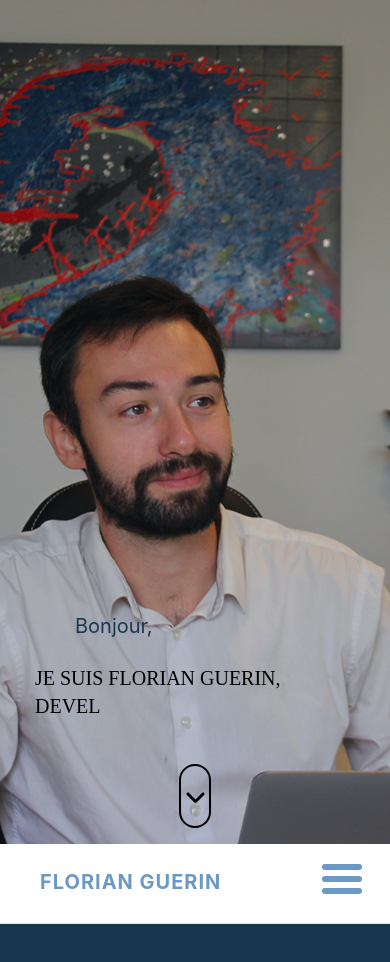
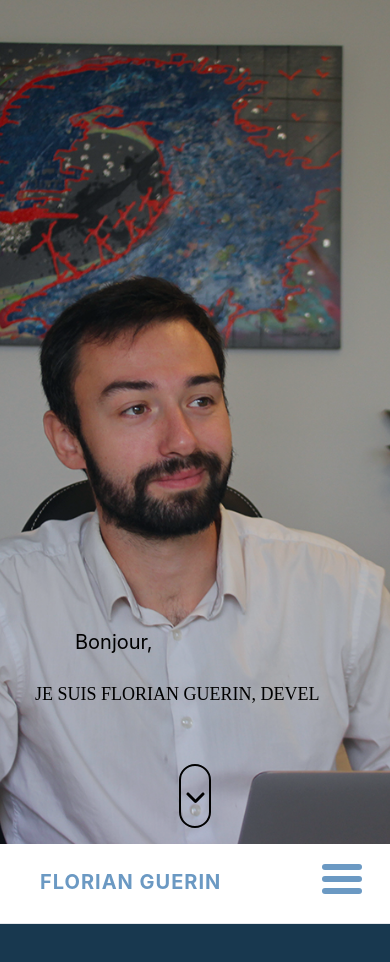
Before and after one commit to sismitrii/portfolio, a React (Create React App) app: page / in a window 390 px wide. Shown: the top 962 px of the page. Built offline with nearby package versions, Linux system fonts and the light colour scheme; a web font is replaced by a local one.

Commit message:
🐛 [Header] : try to remove white stripe on mobile and adjust position of text writted

```diff
--- a/src/component/Header/Header.jsx
+++ b/src/component/Header/Header.jsx
@@ -6,8 +6,10 @@ export default function Header(){
     return (
     <header id="accueil" className="w-screen h-screen bg-bgBlue">
         <img className="w-full h-screen object-cover object-bottom opacity-90" src ={image} alt="Florian Guerin" />
-        <HeaderText />
-        <HeaderScrollBtn />
+        <div className='flex flex-col items-center'>
+            <HeaderText />
+            <HeaderScrollBtn />
+        </div>
     </header>
     )
 }
--- a/src/component/Header/HeaderText.jsx
+++ b/src/component/Header/HeaderText.jsx
@@ -2,9 +2,9 @@ import { TypeAnimation } from 'react-type-animation';
 
 export default function HeaderText(){
     return (
-        <div className="absolute min-w-[320px] w-[80%] sm:w-[500px] lg:w-[45%] 2xl:w-[57%] left-1/2 -translate-x-1/2  bottom-[100px] md:bottom-[150px] 2xl:bottom-[20%]" >
-            <p className="relative left-10 text-bgBlue text-xl md:text-2xl lg:text-3xl mb-6">Bonjour,</p> {/* Voir pour mettre "Hey !!  👋*/}
-            <TypeAnimation className=' h-20 text-xl sm:text-3xl 2xl:text-6xl'
+        <div className="absolute min-w-[320px] w-[80%] sm:w-[500px] lg:w-[45%] 2xl:w-[57%] bottom-[10%] sm:bottom-[100px] md:bottom-[150px] 2xl:bottom-[20%]" >
+            <p className=" w-fit relative left-10 text-black text-xl md:text-2xl lg:text-3xl mb-6">Bonjour,</p> {/* Voir pour mettre "Hey !!  👋*/}
+            <TypeAnimation className=' h-20 text-lg md:text-3xl 2xl:text-6xl'
                 sequence={['Je suis Florian Guerin, Developpeur Web Junior', 3000, '', 1000]}
                 style={{textTransform: 'uppercase', fontWeight: '500', fontFamily: 'Azeret Mono'}}
                 wrapper="h1"
```
